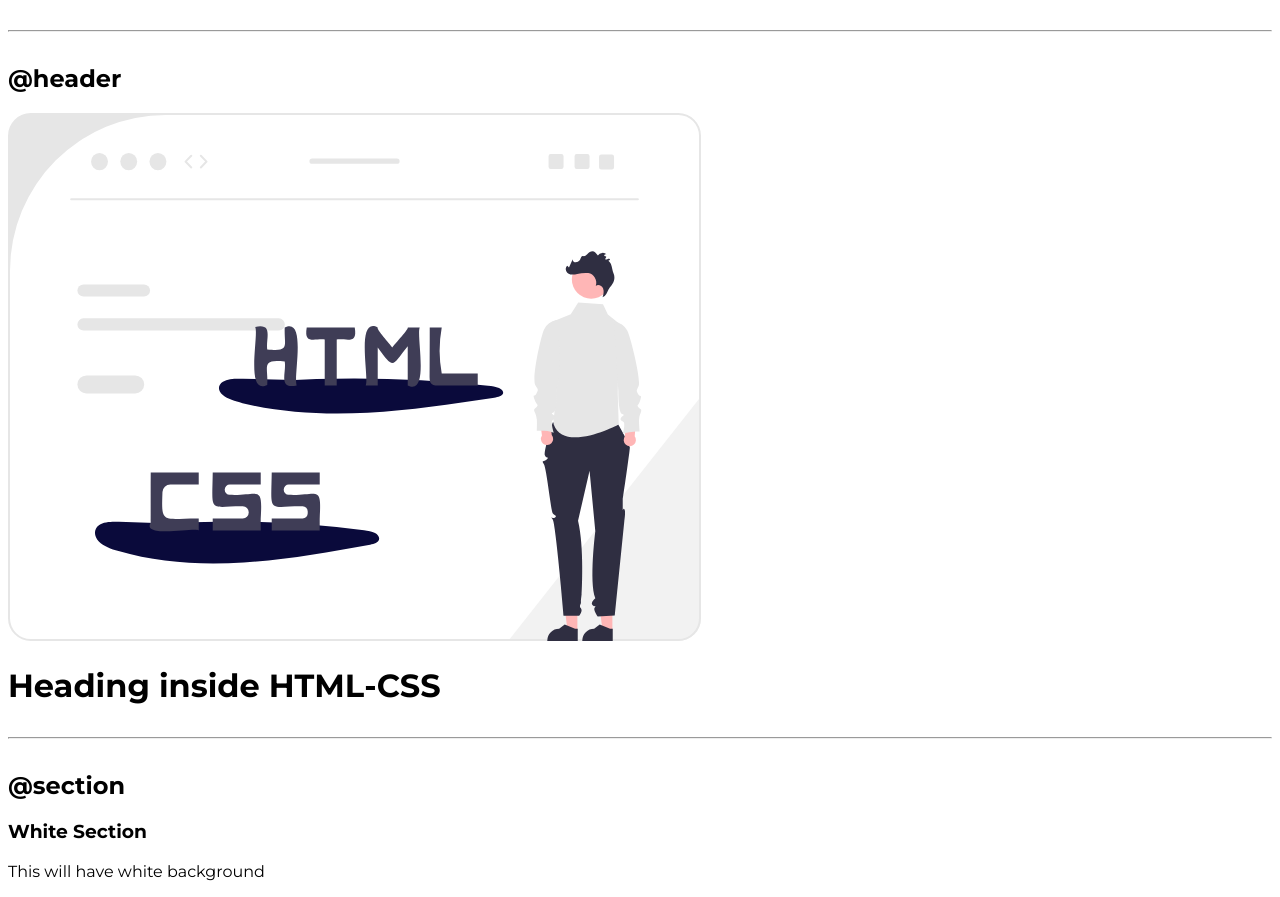
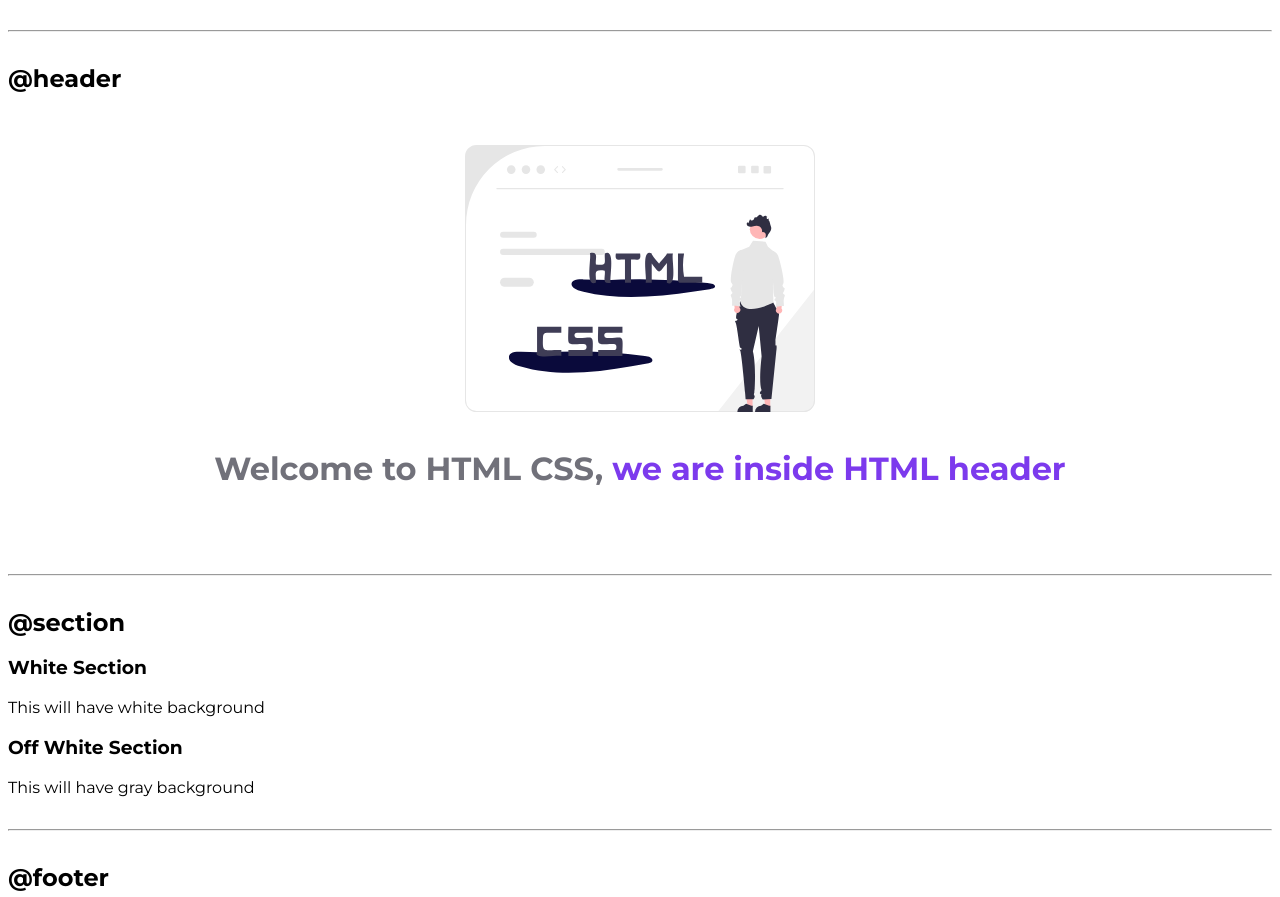
Before and after one commit to vinu-11/HTML-CSS-PROJECT, a plain HTML site: page index.html in a window 1280 px wide. Shown: the part 1387-2284 px from the top of the page. Drawn offline with Linux system fonts and the light colour scheme.

Commit message:
header changes

```diff
--- a/index.html
+++ b/index.html
@@ -85,9 +85,10 @@
 
     <h2>@header </h2>
 
-    <header>
-        <img src="images/html-css.svg" />
-        <h1> Heading inside HTML-CSS</h1>
+    <header class="head">
+        <img class="head-img" src="images/html-css.svg" />
+        <h1 class="inside-head"> Welcome to HTML CSS,
+        <spam class="heading-inverted">we are inside HTML header</spam></h1>
     </header>
 
     <hr>
--- a/styles.css
+++ b/styles.css
@@ -2,6 +2,7 @@
 
 :root{
     --primary-color: #7c3aed;
+    --dark-grey: #71717A;
 }
 body{
     font-family: 'Montserrat', sans-serif;
@@ -69,3 +70,25 @@ hr{
 .navigation .link{
     color:white;
 }
+
+/** header */
+
+.head{
+    padding: 2rem;
+}
+
+.head .head-img{
+    max-width: 350px;
+    display: block;
+    margin: auto;
+}
+
+.head .inside-head{
+    color:var(--dark-grey);
+    padding-top: 1rem;
+    text-align: center;
+}
+
+.head .inside-head .heading-inverted{
+    color: var(--primary-color);
+}
```
